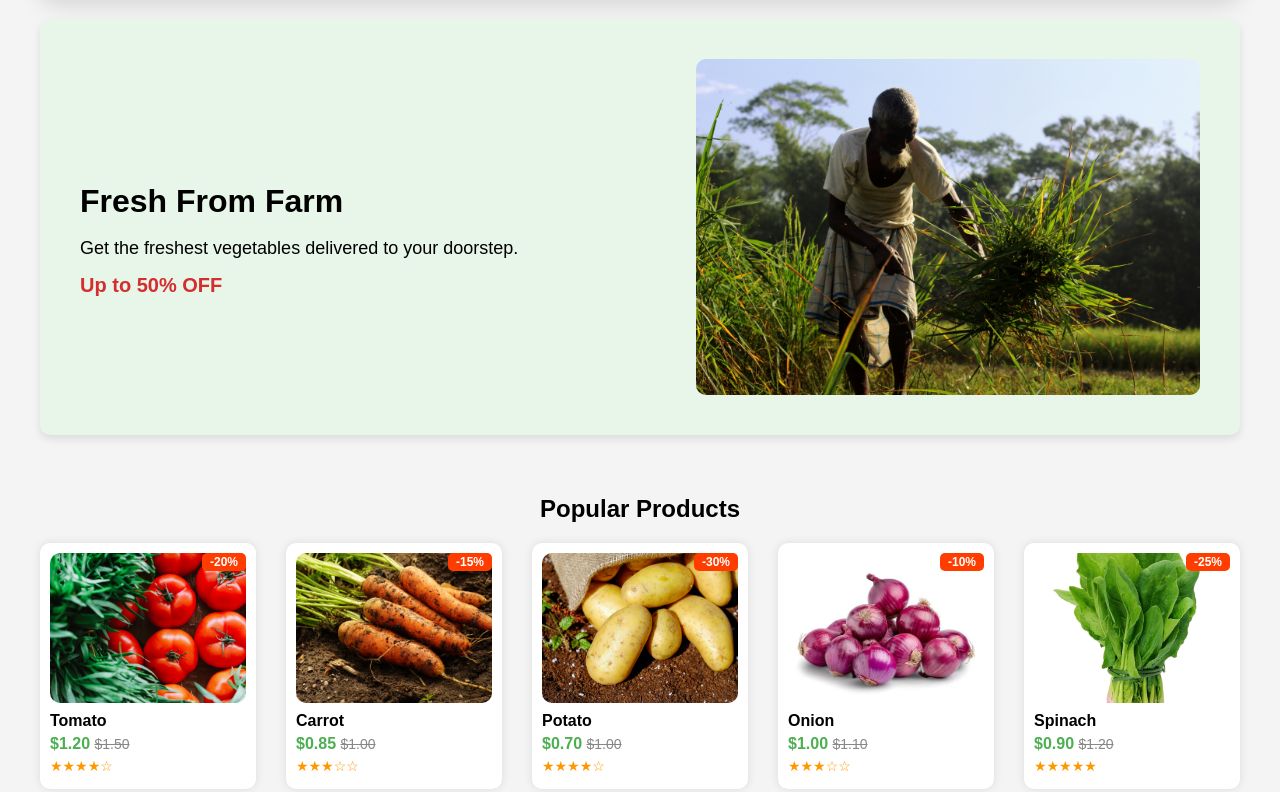
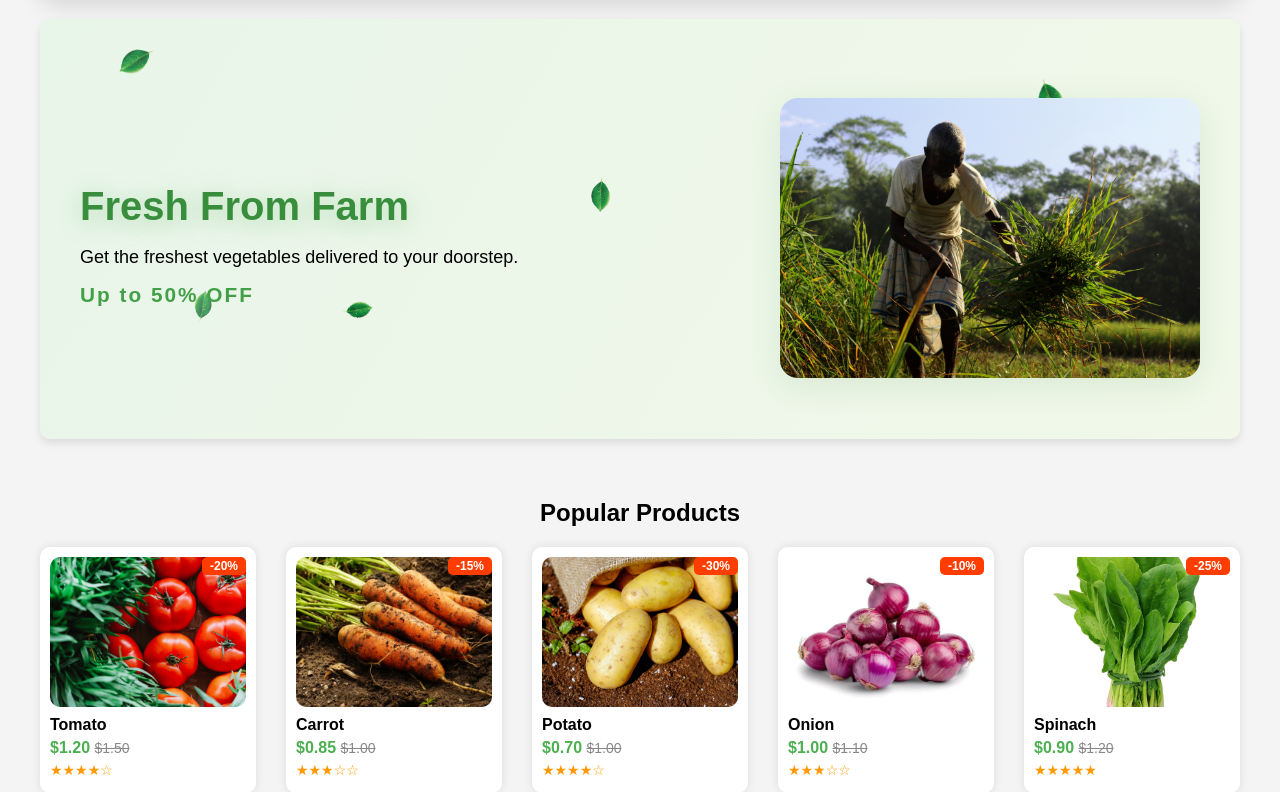
Before and after one commit to tanvir-talha058/AgroKart-BD-Web, a PHP site: page / in a window 1280 px wide. Shown: the part 694-1486 px from the top of the page. Run offline with PHP 8.4, Linux system fonts and the light colour scheme.

Commit message:
add more

```diff
--- a/index.html
+++ b/index.html
@@ -46,6 +46,12 @@
 
   <!-- Banner -->
   <section class="banner">
+  <span class="leaf leaf1"></span>
+  <span class="leaf leaf2"></span>
+  <span class="leaf leaf3"></span>
+  <span class="leaf leaf4"></span>
+  <span class="leaf leaf5"></span>
+  <span class="leaf leaf6"></span>
   <div class="banner-text">
     <h2>Fresh From Farm</h2>
     <p>Get the freshest vegetables delivered to your doorstep.</p>
--- a/style/style.css
+++ b/style/style.css
@@ -170,12 +170,22 @@ body {
       margin: 20px 40px;
       border-radius: 10px;
       box-shadow: 0 4px 8px rgba(0,0,0,0.1);
+      position: relative;
+      overflow: hidden;
+      min-height: 340px;
+      background: linear-gradient(120deg, #e8f5e9 0%, #f1f8e9 100%);
     }
     .banner-text {
       max-width: 50%;
+      opacity: 0;
+      transform: translateY(30px);
+      animation: bannerFadeInUp 1s cubic-bezier(0.4,0,0.2,1) forwards;
     }
     .banner-text h2 {
-      font-size: 32px;
+      font-size: 2.5rem;
+      color: #388e3c;
+      text-shadow: 0 2px 12px rgba(76,175,80,0.18);
+      animation: textGlow 2.5s infinite alternate;
       margin-bottom: 10px;
     }
     .banner-text p {
@@ -186,10 +196,44 @@ body {
       font-weight: bold;
       color: #d32f2f;
       font-size: 20px;
+      font-size: 1.3rem;
+      color: #43a047;
+      font-weight: bold;
+      letter-spacing: 2px;
     }
     .banner img {
       width: 45%;
       border-radius: 10px;
+      opacity: 0;
+      transform: scale(1.05);
+      animation: bannerImgZoomIn 1.4s cubic-bezier(0.4,0,0.2,1) forwards;
+      animation-delay: 0.7s;
+      border-radius: 18px;
+      box-shadow: 0 8px 32px rgba(56,142,60,0.12);
+      max-width: 420px;
+      width: 100%;
+      margin-top: 18px;
+      z-index: 2;
+      position: relative;
+    }
+
+    @keyframes bannerFadeInUp {
+      to {
+        opacity: 1;
+        transform: translateY(0);
+      }
+    }
+
+    @keyframes textGlow {
+      from { text-shadow: 0 2px 12px rgba(76,175,80,0.18); }
+      to   { text-shadow: 0 4px 24px rgba(76,175,80,0.38); }
+    }
+
+    @keyframes bannerImgZoomIn {
+      to {
+        opacity: 1;
+        transform: scale(1);
+      }
     }
 
     .product-section {
@@ -519,3 +563,141 @@ body {
   margin: 0 auto;
   display: block;
 }
+
+/* Floating Leaves Animation */
+.leaf {
+  position: absolute;
+  width: 40px;
+  height: 40px;
+  background: url('../images/leaf.png') no-repeat center/contain;
+  opacity: 0.7;
+  animation: floatLeaf 8s linear infinite;
+}
+
+.leaf.leaf1 { top: 10%; left: 5%; animation-delay: 0s; }
+.leaf.leaf2 { top: 60%; left: 10%; animation-delay: 2s; }
+.leaf.leaf3 { top: 30%; left: 80%; animation-delay: 4s; }
+.leaf.leaf4 { top: 80%; left: 60%; animation-delay: 6s; }
+
+@keyframes floatLeaf {
+  0% { transform: translateY(0) rotate(0deg); opacity: 0.7; }
+  50% { transform: translateY(-40px) rotate(20deg); opacity: 1; }
+  100% { transform: translateY(0) rotate(360deg); opacity: 0.7; }
+}
+
+/* Enhanced Banner Animation */
+.banner {
+  position: relative;
+  overflow: hidden;
+  min-height: 340px;
+  background: linear-gradient(120deg, #e8f5e9 0%, #f1f8e9 100%);
+}
+
+.banner-text {
+  opacity: 0;
+  transform: translateY(30px) scale(0.98);
+  animation: bannerTextFadeIn 1.2s cubic-bezier(0.4,0,0.2,1) forwards;
+  animation-delay: 0.3s;
+  text-align: left;
+  z-index: 2;
+  position: relative;
+}
+
+.banner-text h2 {
+  font-size: 2.5rem;
+  color: #388e3c;
+  text-shadow: 0 2px 12px rgba(76,175,80,0.18);
+  animation: textGlow 2.5s infinite alternate;
+  margin-bottom: 10px;
+}
+.banner-text p {
+  font-size: 18px;
+  margin-bottom: 15px;
+}
+.banner-text span {
+  font-weight: bold;
+  color: #d32f2f;
+  font-size: 20px;
+  font-size: 1.3rem;
+  color: #43a047;
+  font-weight: bold;
+  letter-spacing: 2px;
+}
+.banner img {
+  opacity: 0;
+  transform: scale(1.05);
+  animation: bannerImgZoomIn 1.4s cubic-bezier(0.4,0,0.2,1) forwards;
+  animation-delay: 0.7s;
+  border-radius: 18px;
+  box-shadow: 0 8px 32px rgba(56,142,60,0.12);
+  max-width: 420px;
+  width: 100%;
+  margin-top: 18px;
+  z-index: 2;
+  position: relative;
+}
+
+@keyframes bannerTextFadeIn {
+  to {
+    opacity: 1;
+    transform: translateY(0) scale(1);
+  }
+}
+
+@keyframes textGlow {
+  from { text-shadow: 0 2px 12px rgba(76,175,80,0.18); }
+  to   { text-shadow: 0 4px 24px rgba(76,175,80,0.38); }
+}
+
+@keyframes bannerImgZoomIn {
+  to {
+    opacity: 1;
+    transform: scale(1);
+  }
+}
+
+/* Multiple Floating Leaves Animation */
+.leaf {
+  position: absolute;
+  background: url('../images/leaf.png') no-repeat center/contain;
+  opacity: 0.7;
+  pointer-events: none;
+}
+
+.leaf.leaf1 { width: 48px; height: 48px; top: 12%; left: 6%; animation: floatLeaf1 9s linear infinite; }
+.leaf.leaf2 { width: 38px; height: 38px; top: 65%; left: 12%; animation: floatLeaf2 7s linear infinite; }
+.leaf.leaf3 { width: 54px; height: 54px; top: 28%; left: 82%; animation: floatLeaf3 11s linear infinite; }
+.leaf.leaf4 { width: 32px; height: 32px; top: 78%; left: 62%; animation: floatLeaf4 8s linear infinite; }
+.leaf.leaf5 { width: 42px; height: 42px; top: 45%; left: 45%; animation: floatLeaf5 10s linear infinite; }
+.leaf.leaf6 { width: 36px; height: 36px; top: 80%; left: 25%; animation: floatLeaf6 12s linear infinite; }
+
+@keyframes floatLeaf1 {
+  0%   { transform: translateY(0) rotate(0deg); opacity: 0.7; }
+  50%  { transform: translateY(-60px) rotate(30deg); opacity: 1; }
+  100% { transform: translateY(0) rotate(360deg); opacity: 0.7; }
+}
+@keyframes floatLeaf2 {
+  0%   { transform: translateY(0) rotate(0deg); opacity: 0.7; }
+  50%  { transform: translateY(-40px) rotate(-20deg); opacity: 1; }
+  100% { transform: translateY(0) rotate(360deg); opacity: 0.7; }
+}
+@keyframes floatLeaf3 {
+  0%   { transform: translateY(0) rotate(0deg); opacity: 0.7; }
+  50%  { transform: translateY(-80px) rotate(40deg); opacity: 1; }
+  100% { transform: translateY(0) rotate(360deg); opacity: 0.7; }
+}
+@keyframes floatLeaf4 {
+  0%   { transform: translateY(0) rotate(0deg); opacity: 0.7; }
+  50%  { transform: translateY(-30px) rotate(-30deg); opacity: 1; }
+  100% { transform: translateY(0) rotate(360deg); opacity: 0.7; }
+}
+@keyframes floatLeaf5 {
+  0%   { transform: translateY(0) rotate(0deg); opacity: 0.7; }
+  50%  { transform: translateY(-50px) rotate(20deg); opacity: 1; }
+  100% { transform: translateY(0) rotate(360deg); opacity: 0.7; }
+}
+@keyframes floatLeaf6 {
+  0%   { transform: translateY(0) rotate(0deg); opacity: 0.7; }
+  50%  { transform: translateY(-70px) rotate(-10deg); opacity: 1; }
+  100% { transform: translateY(0) rotate(360deg); opacity: 0.7; }
+}
```
Also changed, not shown: images/float.jpg (added), images/vegi.jpg (added). Lines whose indentation alone changed are shown as unchanged.
